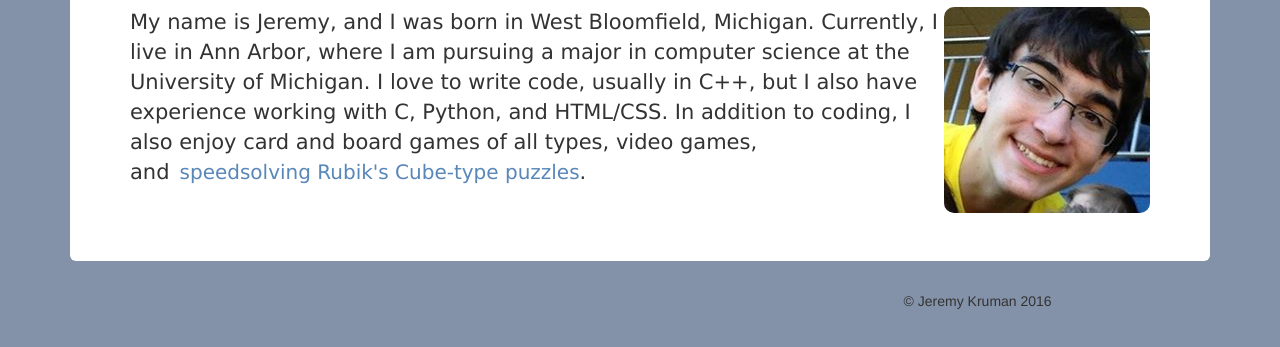
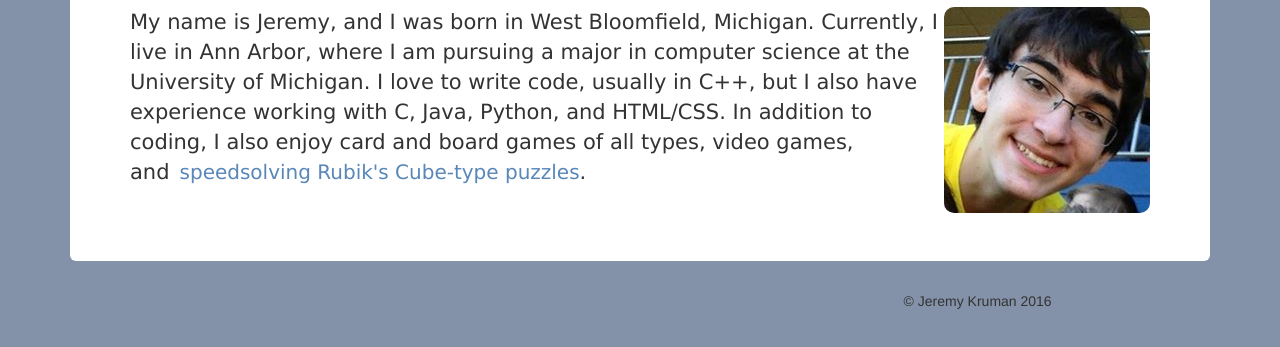
Before and after one commit to JeremyKruman/JeremyKruman.github.io, a plain HTML site: page index.html in a window 1280 px wide. Shown: the part 167-514 px from the top of the page. Drawn offline with nearby package versions, Linux system fonts and the light colour scheme.

Commit message:
Update index.html

```diff
--- a/index.html
+++ b/index.html
@@ -40,7 +40,7 @@
 				<div class="row text-left">
 					<h3>About Me:</h3>
 					<img src="jkruman.jpg" id="jeremy"/>
-					<p>&#10;My name is Jeremy, and I was born in West Bloomfield, Michigan. Currently, I live in Ann Arbor, where I am pursuing a major in computer science at the University of Michigan. I love to write code, usually in C++, but I also have experience working with C, Python, and HTML/CSS. In addition to coding, I also enjoy card and board games of all types, video games, and<a href="https://www.worldcubeassociation.org/results/p.php?i=2013KRUM01">speedsolving Rubik's Cube-type puzzles</a>.</p>
+					<p>&#10;My name is Jeremy, and I was born in West Bloomfield, Michigan. Currently, I live in Ann Arbor, where I am pursuing a major in computer science at the University of Michigan. I love to write code, usually in C++, but I also have experience working with C, Java, Python, and HTML/CSS. In addition to coding, I also enjoy card and board games of all types, video games, and<a href="https://www.worldcubeassociation.org/results/p.php?i=2013KRUM01">speedsolving Rubik's Cube-type puzzles</a>.</p>
 				</div>
 			</div>
 
```
